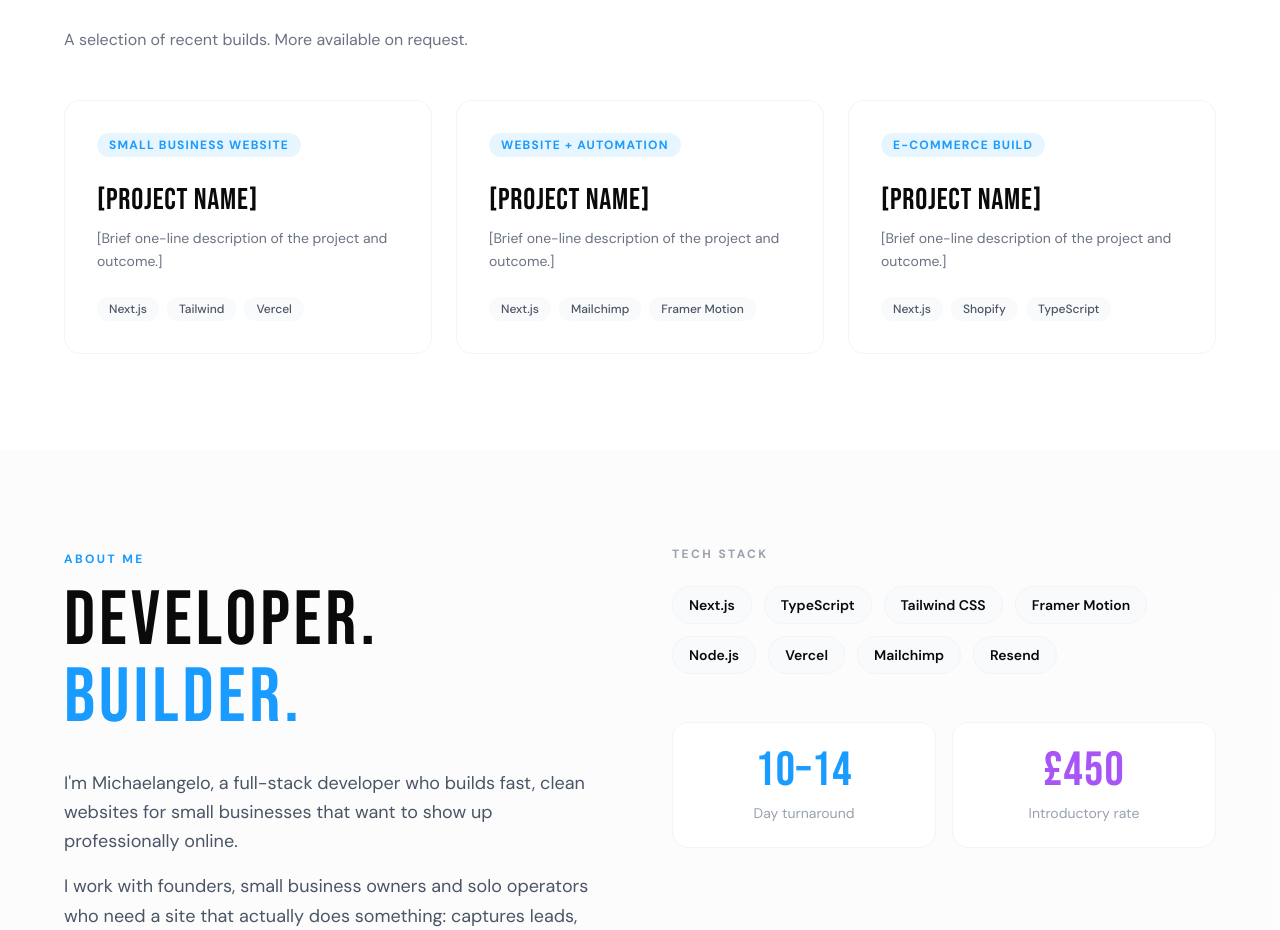
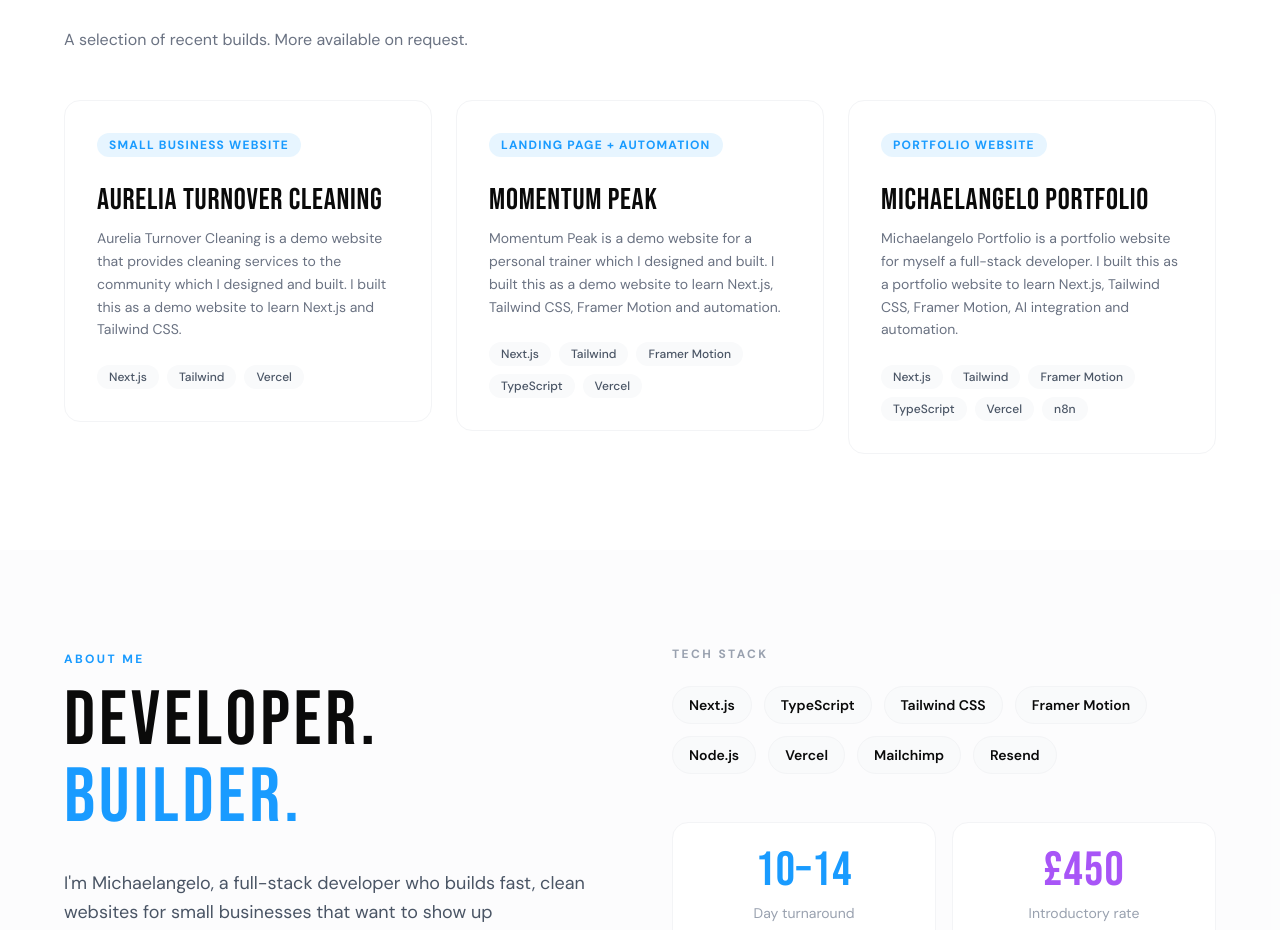
Before and after one commit to Michaelangelo-1017/Michaelangelo-Portfolio, a Next.js app: page / in a window 1280 px wide. Shown: the part 2963-3893 px from the top of the page. Built offline with nearby package versions, Linux system fonts and the light colour scheme; no server answers.

Commit message:
Update the projects section

```diff
--- a/src/data/projects.ts
+++ b/src/data/projects.ts
@@ -8,24 +8,24 @@ export interface Project {
 
 export const projects: Project[] = [
   {
-    title: '[Project Name]',
+    title: 'Aurelia Turnover Cleaning',
     tag: 'Small Business Website',
-    description: '[Brief one-line description of the project and outcome.]',
-    link: '#',
+    description: 'Aurelia Turnover Cleaning is a demo website that provides cleaning services to the community which I designed and built. I built this as a demo website to learn Next.js and Tailwind CSS.',
+    link: 'https://aurelia-turnover-cleaning-webpage.vercel.app',
     stack: ['Next.js', 'Tailwind', 'Vercel'],
   },
   {
-    title: '[Project Name]',
-    tag: 'Website + Automation',
-    description: '[Brief one-line description of the project and outcome.]',
-    link: '#',
-    stack: ['Next.js', 'Mailchimp', 'Framer Motion'],
+    title: 'Momentum Peak',
+    tag: 'Landing Page + Automation',
+    description: 'Momentum Peak is a demo website for a personal trainer which I designed and built. I built this as a demo website to learn Next.js, Tailwind CSS, Framer Motion and automation.',
+    link: 'https://momentum-peak-web-page.vercel.app',
+    stack: ['Next.js', 'Tailwind', 'Framer Motion', 'TypeScript', 'Vercel'],
   },
   {
-    title: '[Project Name]',
-    tag: 'E-Commerce Build',
-    description: '[Brief one-line description of the project and outcome.]',
-    link: '#',
-    stack: ['Next.js', 'Shopify', 'TypeScript'],
+    title: 'Michaelangelo Portfolio',
+    tag: 'Portfolio Website',
+    description: 'Michaelangelo Portfolio is a portfolio website for myself a full-stack developer. I built this as a portfolio website to learn Next.js, Tailwind CSS, Framer Motion, AI integration and automation.',
+    link: 'https://michaelangelo-portfolio.vercel.app',
+    stack: ['Next.js', 'Tailwind', 'Framer Motion', 'TypeScript', 'Vercel', 'n8n'],
   },
 ]
```
